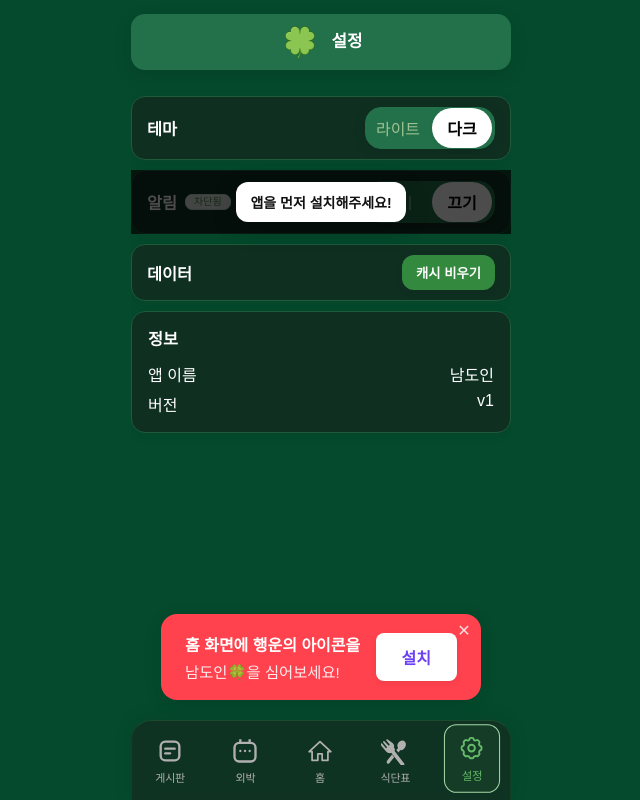
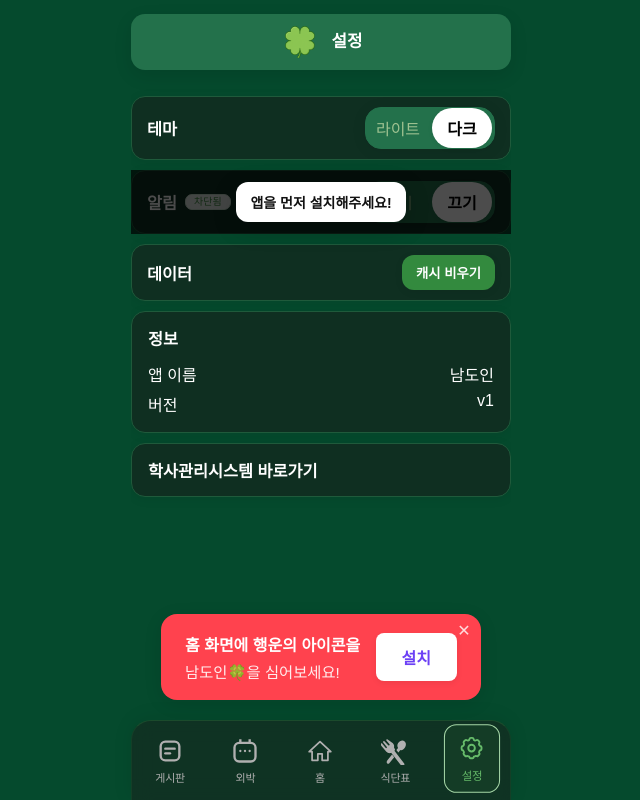
Before and after one commit to zza-ni/ndhs-in, a React (Vite) app: page /settings in a window 1280 px wide. Shown: the whole page, without its empty margins (319-959 px from the left). Built offline with nearby package versions, Linux system fonts and the light colour scheme; a web font is replaced by a local one.

Commit message:
add portal-link-card

```diff
--- a/src/pages/SettingsPage.jsx
+++ b/src/pages/SettingsPage.jsx
@@ -325,6 +325,23 @@ export default function SettingsPage() {
             </div>
           </CardBody>
         </Card>
+
+        <Divider />
+        {/* 정보 */}
+        <Card
+          onClick={() => {
+            window.open(
+              "https://portal.ndhs.or.kr/index",
+              "_blank",
+              "noopener"
+            );
+          }}
+          style={{ cursor: "pointer" }}
+        >
+          <CardHeader style={{ padding: "14px 16px" }}>
+            <CardTitle>학사관리시스템 바로가기</CardTitle>
+          </CardHeader>
+        </Card>
       </div>
     </main>
   );
```
